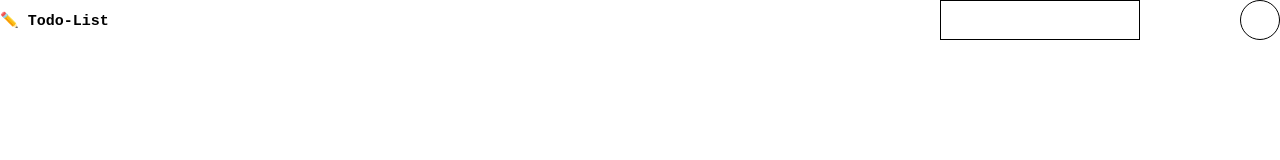
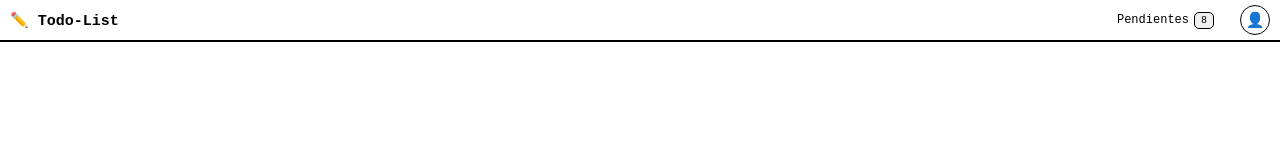
Before and after one commit to elmojondesatan/todo_list, a plain HTML site: page paginas/dashboard.html in a window 1280 px wide. Drawn offline with Linux system fonts and the light colour scheme.

Commit message:
Diseño de header actualizado con mejoras

```diff
--- a/componentes/header/headerComponente.css
+++ b/componentes/header/headerComponente.css
@@ -1,20 +1,39 @@
-header{
-
+header {
     display: grid;
-    grid-template-columns: 1fr 20rem auto;
+    grid-template-columns: 1fr auto auto;
     align-items: center;
-    gap: 10rem;
+    gap: 2rem;
+    padding: 0.5rem 1rem;
+    border-bottom: 2px solid #000;
 }
 
-.div-tareas{
-    max-width: 30rem;
-    height: 100%;
+.div-tareas {
+    display: flex;
+    align-items: center;
+    gap: 0.5rem;
+    padding: 0.3rem 0.6rem;
+    border-radius: 8px;
+}
+
+.texto-pendientes {
+    font-size: 1.2rem;
+}
+
+.numero-tareas {
+    background-color: #f0f0f0;
+    border: 1px solid black;
+    padding: 0.2rem 0.6rem;
+    border-radius: 0.5rem;
+    font-size: 1rem;
+}
+
+.div-logo-user {
+    width: 3rem;
+    height: 3rem;
+    display: flex;
+    align-items: center;
+    justify-content: center;
+    font-size: 1.5rem;
+    border-radius: 50%;
     border: 1px solid black;
 }
-
-.div-logo-user{
-    width: 4rem;
-    height: 4rem;
-    border-radius: 100%;
-    border: 1px solid black;
-}
--- a/componentes/header/headerComponente.js
+++ b/componentes/header/headerComponente.js
@@ -7,10 +7,21 @@ export function header(){
 
     let divTareas = document.createElement('div');
     divTareas.className = "div-tareas";
+
+    let spanTexto = document.createElement('span');
+    spanTexto.className = "texto-pendientes";
+    spanTexto.innerText = "Pendientes";
+    divTareas.appendChild(spanTexto);
+
+    let spanNumero = document.createElement('span');
+    spanNumero.className = "numero-tareas";
+    spanNumero.innerText = "8";
+    divTareas.appendChild(spanNumero);
     header.appendChild(divTareas);
 
     let divLogoUser = document.createElement('div');
     divLogoUser.className = "div-logo-user";
+    divLogoUser.innerText = "👤";
     header.appendChild(divLogoUser);
 
     return header;
```
